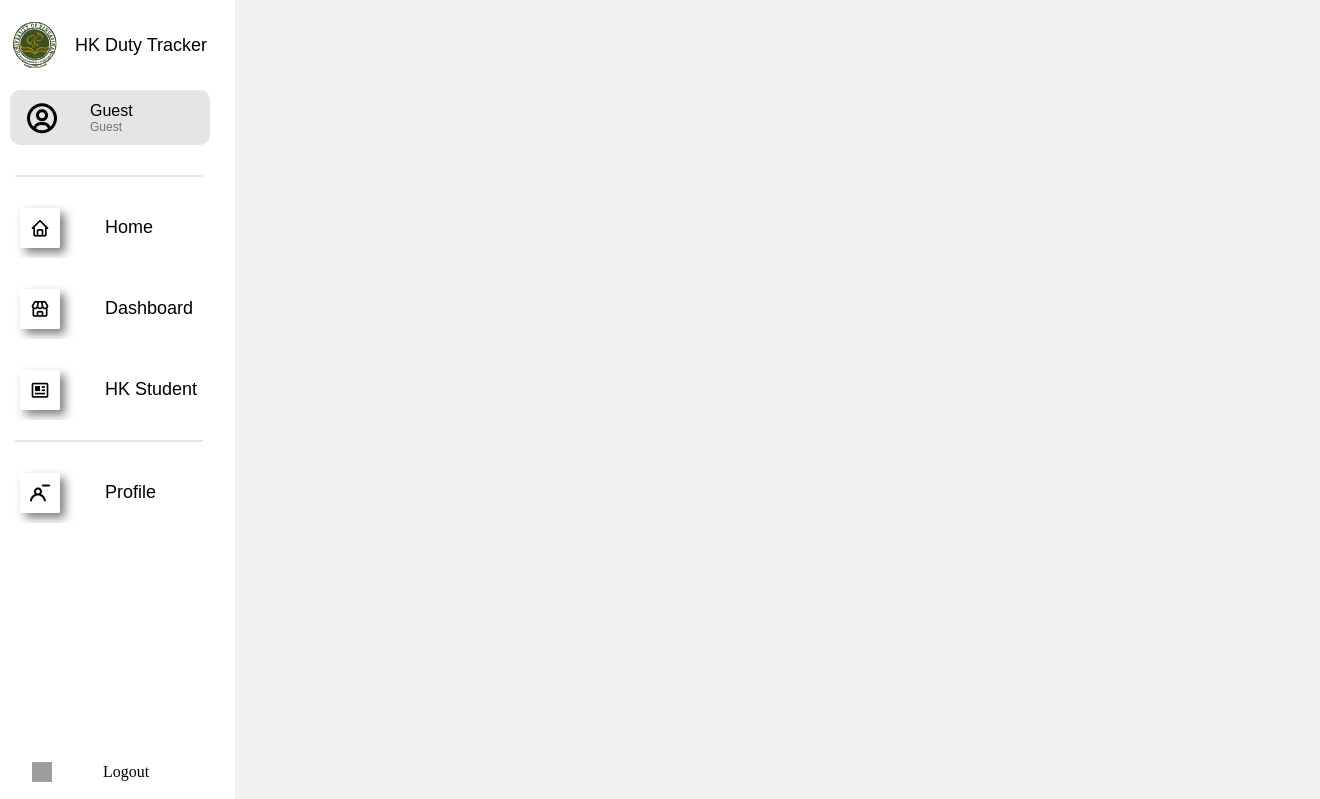
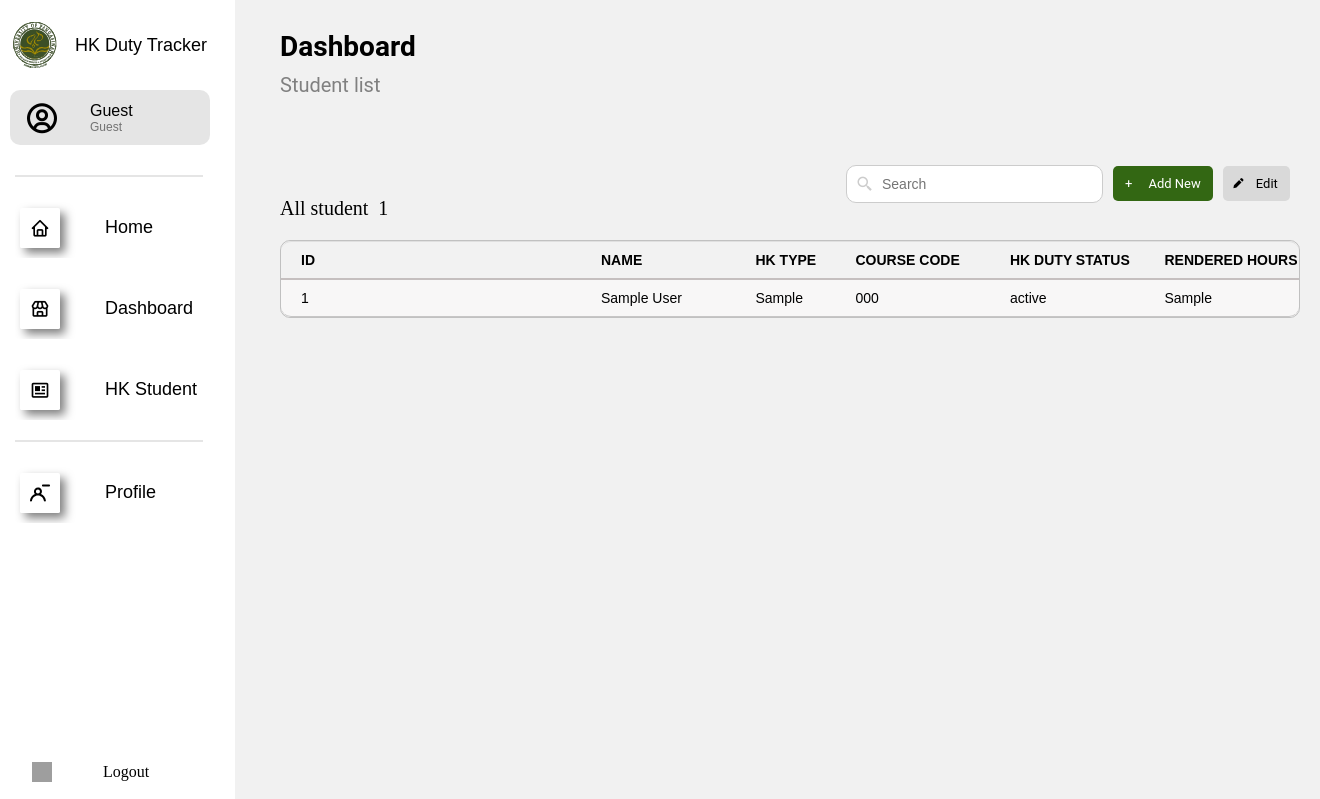
Before and after one commit to Joshuasoco/admin_dtr, a PHP site: page /dashboard.php in a window 1320 px wide. Shown: the top 799 px of the page. Run offline with PHP 8.4, Linux system fonts and the light colour scheme; tables that the repository leaves empty or names only in its code hold one stand-in row (values such as "Sample post"); grey boxes are pictures that could not be loaded.

Commit message:
working data table

```diff
--- a/dashboard.php
+++ b/dashboard.php
@@ -1,20 +1,47 @@
+<?php
+    include 'includes/connection.php';  // Include connection first
+    include 'includes/fetch_students.php';  // Then include the data fetch
+?>
 <!DOCTYPE html>
 <html lang="en">
 <head>
     <meta charset="UTF-8">
     <meta name="viewport" content="width=device-width, initial-scale=1.0">
     <title>Hk Duty Tracker</title>
-    <link rel="icon" href="images/icontitle.png" />
-    <link rel="stylesheet" type = "text/css" href= "/design/styles.css"/>
+    <link rel="icon" href="/ADMIN_DTR/images/icontitle.png" />
+    <link rel="stylesheet" type="text/css" href="/ADMIN_DTR/design/table.css" />
     <link
       rel="stylesheet"
       href="https://unpkg.com/boxicons@latest/css/boxicons.min.css"
     />
 </head>
 <body>
-    <?php include 'includes/sidebar.php';?>
     <div class="wrapper">
-    <!--table insert-->
+        <?php include 'includes/sidebar.php';?>
+        <div class="main-content">
+            <div class="content" >
+                <h1 class="title_db">Dashboard</h1>
+                <h2 class="subtitle">Student list</h2>
+
+                <div class="header-container">
+                    <label class="all-students">
+                        <input type="checkbox" id="all_students_checkbox" />
+                        All student&nbsp;&nbsp;<?php echo $result->num_rows; ?>
+                    </label>
+
+                    <div class="search">
+                        <span><i class="bx bx-search-alt-2"></i></span>
+                        <input type="text" id="search_input" placeholder="Search" />
+                        <a class="add_new" href="#divOne">+&nbsp;&nbsp;&nbsp;&nbsp; Add New</a>
+                        <button class="edit" id="edit_button">
+                            <i class="bx bxs-pencil"></i>Edit
+                        </button>
+                    </div>
+                </div>
+                <?php include 'includes/dashtable.php';?>
+            </div>
+        </div>
     </div>
+    <script src="/ADMIN_DTR/script/table.js"></script>
 </body>
 </html>
--- a/design/styles.css
+++ b/design/styles.css
@@ -14,6 +14,7 @@ body {
   min-height: 100vh;
 }
 
+/*sidebar*/
 .sidebar {
   width: 235px;
   background-color: #ffffff;
--- /dev/null
+++ b/design/table.css
@@ -0,0 +1,221 @@
+*{
+    margin: 0;
+    padding: 0;
+    box-sizing: border-box;
+}
+.header-container {
+    display: flex;
+    justify-content: space-between;
+    align-items: center;
+    width: 99%;
+    margin-bottom: 20px;
+    margin-top: 50px;
+    min-width: 1000px;
+    padding: 0 auto;
+}
+  .title_db {
+    font-family: "Roboto", sans-serif;
+    font-style: normal;
+    font-size: 28px;
+    color: black;
+    font-weight: bold;
+    margin-top: 10px;
+  }
+  .subtitle {
+    margin-top: 10px;
+    font-family: "Roboto", sans-serif;
+    font-style: normal;
+    font-weight: normal;
+    font-size: 20px;
+    color: hsl(0, 0%, 50%);
+  }
+  .all-students {
+    text-align: right;
+    margin-right: 10px;
+    margin-top: 50px;
+    font-size: 20px;
+    padding-right: 70px;
+    font-weight: 400;
+    color: #000000;
+  }
+  .search {
+    display: flex;
+    align-items: center;
+    gap: 10px;
+    padding-left: 20px;
+    position: relative;
+
+}
+  .search span {
+    position: absolute;
+    left: 30px;
+    top: 56%;
+    transform: translateY(-50%);
+    color: #ccc;
+    font-size: 18px;
+    pointer-events: none;
+  }
+
+  .search input {
+    width: 257px;
+    padding: 10px 12px 10px 35px;
+    font-size: 14px;
+    border: 1px solid #ccc;
+    border-radius: 10px;
+    outline: none;
+    transition: border-color 0.3s, box-shadow 0.3s;
+  }
+
+  .search input:hover {
+    border: 1px solid #888;
+  }
+
+  .search input:focus {
+    border: 1px solid #007bff;
+    box-shadow: 0 0 5px rgba(0, 123, 255, 0.5);
+  }
+
+  .search input:focus {
+    border: 1px solid #007bff;
+    outline: none;
+  }
+  .add_new {
+    font-family: "Roboto", sans-serif;
+    text-decoration: none;
+    color: #000000;
+    background-color: #336713;
+    color: white;
+    padding: 10px 12px;
+    font-size: 13px;
+    border-radius: 5px;
+    cursor: pointer;
+  }
+  .add_new:hover {
+    background-color: #45a049;
+    color: #ffffff;
+    transition: all 0.3s ease;
+  }
+  .search button {
+    padding: 10px 12px;
+    font-size: 13px;
+    border: none;
+    border-radius: 5px;
+    cursor: pointer;
+  }
+  .search button.edit {
+    font-family: "Roboto", sans-serif;
+    color: black;
+    background-color: #d9d9d9;
+    transition: all 0.5s ease;
+  }
+  .search button.edit.delete-mode {
+    background-color: #e72e2e;
+    color: white;
+    display: flex;
+    align-items: center;
+    justify-content: center;
+    gap: 8px;
+    padding: 10px 16px;
+    text-align: center;
+    transition: all 0.3s ease;
+  }
+  .search button.edit.delete-mode:hover {
+    background-color: #d42828;
+    box-shadow: 0 3px 6px rgba(0, 0, 0, 0.15);
+  }
+  .search button.edit.delete-mode i {
+    margin: 0;
+    position: static;
+    padding: 0;
+    font-size: 16px;
+    margin-left: 15px !important;
+  }
+  .search button.edit:hover {
+    background-color: #adadad;
+  }
+  .search button.edit i {
+    margin-right: 8px;
+    position: relative;
+    top: 1.2px;
+    right: 3px;
+  }
+/* table */
+.table_content {
+  max-height: calc(86vh - 120px);
+  overflow-x: auto;
+  overflow-y: auto;
+  width: 100%;
+  position: relative;
+  padding-bottom: 20px;
+  margin-bottom: 20px;
+}
+
+table {
+  font-family: "Varela Round", sans-serif;
+  white-space: nowrap;
+  font-size: 14px;
+  width: 100%;
+  table-layout: fixed;
+  min-width: 1000px;
+  border-collapse: separate;
+  border-spacing: 0;
+  border: 1px solid rgba(0, 0, 0, 0.2);
+  border-radius: 10px;
+  overflow: hidden;
+}
+
+thead th:first-child {
+  border-top-left-radius: 10px;
+}
+
+thead th:last-child {
+  border-top-right-radius: 10px;
+}
+
+tbody tr:last-child td:first-child {
+  border-bottom-left-radius: 10px;
+}
+
+tbody tr:last-child td:last-child {
+  border-bottom-right-radius: 10px;
+}
+
+thead th {
+  position: sticky;
+  top: 0;
+  z-index: 1;
+  background-color: #f2f2f2;
+  color: rgba(0, 0, 0, 1);
+  border-bottom: 2px solid #c5bfbf;
+  border-top: 1px solid #e0e0e0;
+}
+
+tbody tr:nth-child(odd) {
+  background-color: #f8f7f7;
+}
+
+tbody tr:nth-child(even) {
+  background-color: #ffffff;
+}
+
+tbody tr:hover {
+  background-color: hsl(136, 75%, 85%);
+}
+
+th,
+td {
+  border-bottom: 1px solid rgba(0, 0, 0, 0.2);
+  border-left: none;
+  border-right: none;
+  padding: 10px 20px;
+  word-break: break-all;
+  text-align: left;
+}
+
+th {
+  background-color: #f2f2f2;
+}
+
+tbody {
+  overflow-y: auto;
+}
--- /dev/null
+++ b/includes/connection.php
@@ -0,0 +1,14 @@
+<?php
+$servername = "localhost";
+$username = "root";
+$password = "";
+$dbname = "admin_data";
+
+// Create connection
+$conn = mysqli_connect($servername, $username, $password, $dbname);
+
+// Check connection
+if (!$conn) {
+    die("Connection failed: " . mysqli_connect_error());
+}
+?>
--- /dev/null
+++ b/includes/dashtable.php
@@ -0,0 +1,53 @@
+<?php
+    $host = 'localhost';
+    $root = 'root';
+    $password = '';
+    $db = 'admin_data';
+
+    $conn = mysqli_connect($host, $root, $password, $db);
+
+    //check connection
+    if($conn->connect_error){
+        die("Connection failed: " . $conn->connect_error);
+    }
+
+    $sql = "SELECT id, name, hk_type, course_code, hk_duty_status, rendered_hours FROM students";
+    $result = $conn->query($sql);
+
+
+?>
+<div class="table-container">
+    <table class="content-table">
+        <thead>
+            <tr>
+                <th style="width: 300px">ID</th>
+                <th>NAME</th>
+                <th style="width: 100px">HK TYPE</th>
+                <th>COURSE CODE</th>
+                <th>HK DUTY STATUS</th>
+                <th>RENDERED HOURS</th>
+            </tr>
+        </thead>
+        <tbody>
+            <?php
+            if($result->num_rows > 0){
+                while($row = $result->fetch_assoc()){
+                    echo "<tr>";
+                    echo "<td>";
+                    echo "<input type='checkbox' class='student-checkbox'
+                    style='display: none; margin-right: 10px;' data-id='"
+                    . $row['id'] . "'>";
+                    echo "<span>" . $row['id'] . "</span>";
+                    echo "</td>";
+                    echo "<td>" . $row['name'] . "</td>";
+                    echo "<td>" . $row['hk_type'] . "</td>";
+                    echo "<td>" . $row['course_code'] . "</td>";
+                    echo "<td>" . $row['hk_duty_status'] . "</td>";
+                    echo "<td>" . $row['rendered_hours'] . "</td>";
+                    echo "</tr>";
+                }
+            }
+            ?>
+        </tbody>
+    </table>
+</div>
--- /dev/null
+++ b/includes/fetch_students.php
@@ -0,0 +1,6 @@
+<?php
+include 'connection.php';
+
+$query = "SELECT * FROM students";
+$result = mysqli_query($conn, $query);
+?>
--- a/includes/sidebar.php
+++ b/includes/sidebar.php
@@ -9,14 +9,15 @@
         $admin_role = "Guest";
     }
 ?>
+
 <!DOCTYPE html>
 <html lang="en">
 <head>
     <meta charset="UTF-8">
     <meta name="viewport" content="width=device-width, initial-scale=1.0">
     <title>Document</title>
-    <link rel="icon" href="images/icontitle.png" />
-    <link rel="stylesheet" type = "text/css" href= "/design/styles.css"/>
+    <link rel="icon" href="/ADMIN_DTR/images/icontitle.png" />
+    <link rel="stylesheet" type = "text/css" href= "/ADMIN_DTR/design/styles.css"/>
     <link
       rel="stylesheet"
       href="https://unpkg.com/boxicons@latest/css/boxicons.min.css"
@@ -28,7 +29,7 @@
     <div class="top">
       <div class="logo">
         <a href="index.php">
-          <img src="/images/phinmasvg.svg" alt="Upang logo" class="phinmalogo" />
+          <img src="/ADMIN_DTR/images/phinmasvg.svg" alt="Upang logo" class="phinmalogo" />
           <span class="title">HK Duty Tracker</span>
         </a>
       </div>
@@ -58,13 +59,13 @@
     <hr class="line_2" />
     <div class="profilelinks">
       <a href="#">
-        <img src="/images/profile-minus-1353-svgrepo-com.svg" alt="click to visit profile" class="profilelogo" />
+        <img src="/ADMIN_DTR/images/profile-minus-1353-svgrepo-com.svg" alt="click to visit profile" class="profilelogo" />
         <span class="profile_text">Profile</span>
       </a>
     </div>
     <div class="logout">
       <a href="#" onclick="show_logout()">
-        <img src="/images/logout-svgrepo-com.svg" alt="click to logout" class="logoutlogo" />
+        <img src="/ADMIN_DTR/images/logout-svgrepo-com.svg" alt="click to logout" class="logoutlogo" />
         <span class="logout_text">Logout</span>
       </a>
     </div>
@@ -77,6 +78,6 @@
         <button class="cancel_button" onclick="hide_logout()">No</button>
       </div>
     </div>
-    <script src="/script/script.js"></script>
+    <script src="/ADMIN_DTR/script/script.js"></script>
   </body>
 </html>
--- a/index.php
+++ b/index.php
@@ -4,7 +4,8 @@
     <meta charset="UTF-8">
     <meta name="viewport" content="width=device-width, initial-scale=1.0">
     <title>Hk Duty Tracker</title>
-    <link rel="stylesheet" type= "text/css" href = "design/css_sidebar.css">
+    <link rel="icon" href="/ADMIN_DTR/images/icontitle.png" />
+    <link rel="stylesheet" type= "text/css" href = "/ADMIN_DTR/design/styles.css">
     <link rel="preconnect" href="https://fonts.googleapis.com" />
     <link rel="preconnect" href="https://fonts.gstatic.com" crossorigin />
     <link rel="preconnect" href="https://fonts.googleapis.com">
--- a/script/script.js
+++ b/script/script.js
@@ -1,14 +1,18 @@
+
+        // Show logout popup
         function show_logout() {
             console.log("Show logout popup");
             document.getElementById("logout_warning").style.display = "block";
         }
+
+        // Hide logout popup
         function hide_logout() {
             document.getElementById("logout_warning").style.display = "none";
         }
 
+        // Perform logout action
         function logout() {
             document.getElementById("logout_warning").style.display = "none";
             console.log("Logout");
-    //dito yung link ng login page sa href
-    window.location.href = "#";
+            window.location.href = "#"; // Change this to the actual login page URL
         }
```
Also changed, not shown: script/table.js (added, +36 -0 lines), design/css_sidebar.css (deleted). Lines whose indentation alone changed are shown as unchanged.
